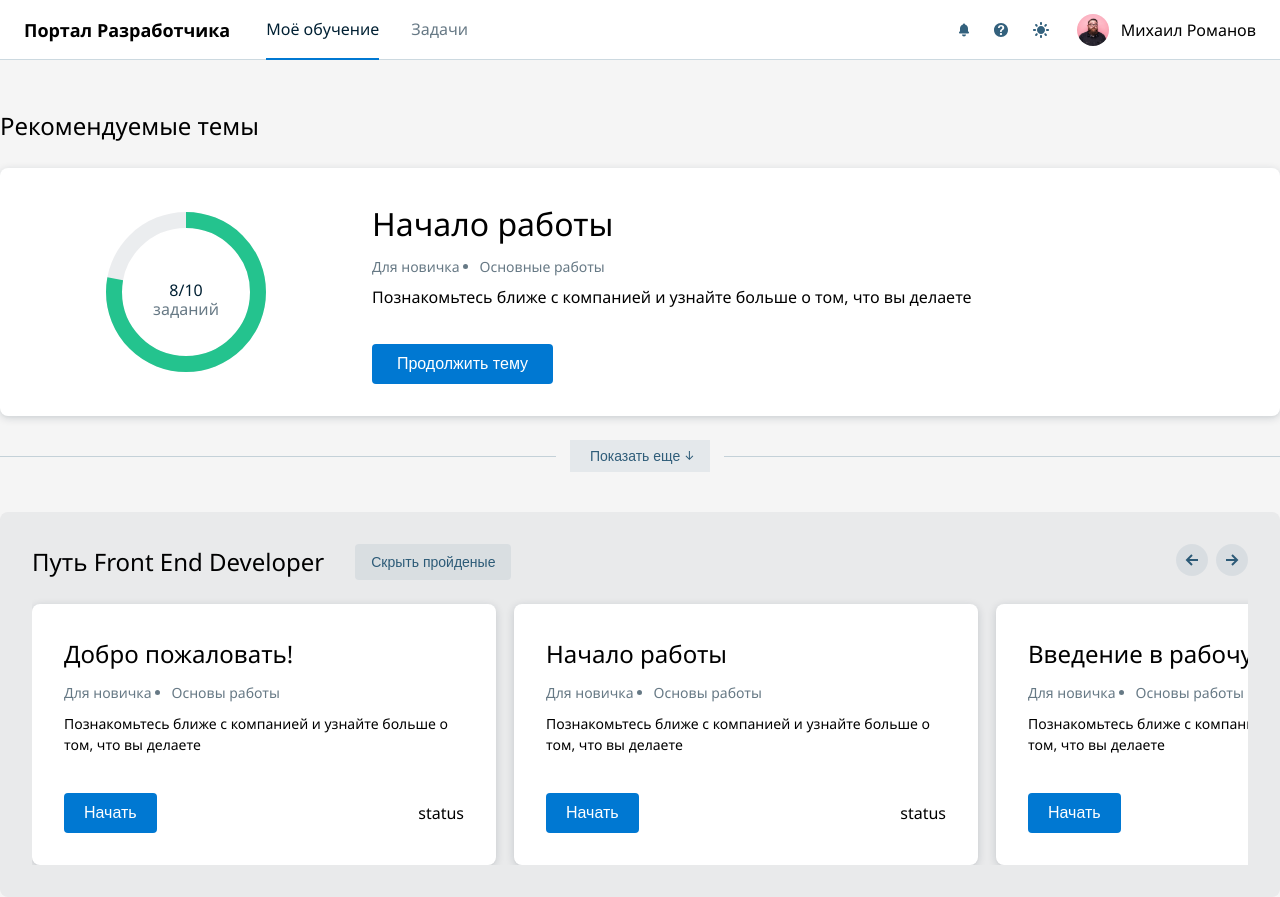
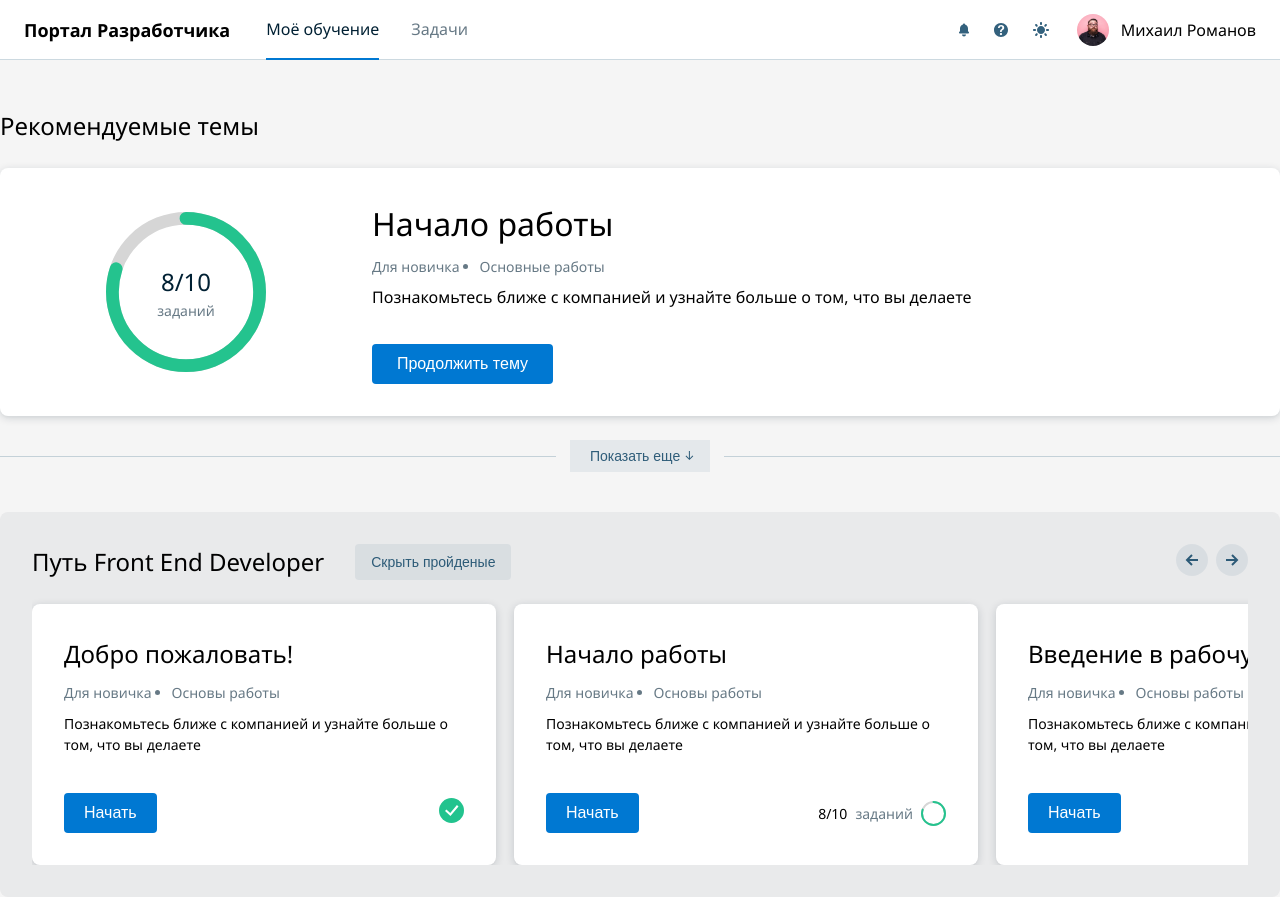
Before and after one commit to ssssed/developer-portal, a React (Vite) app: page / in a window 1280 px wide. Built offline with nearby package versions, Linux system fonts and the light colour scheme.

Commit message:
feat: frontend way is ready

```diff
--- a/package.json
+++ b/package.json
@@ -10,6 +10,7 @@
   },
   "dependencies": {
     "react": "^18.2.0",
+    "react-circular-progressbar": "^2.1.0",
     "react-dom": "^18.2.0",
     "react-router-dom": "^6.10.0",
     "swiper": "^9.2.0"
--- a/src/components/ProgressBar/ProgressBar.scss
+++ b/src/components/ProgressBar/ProgressBar.scss
@@ -1,28 +1,29 @@
 @import "../../utils/variable.scss";
 
 .progress-bar {
-  display: block;
-  min-width: 160px;
+  display: flex;
+  align-items: center;
+  gap: 8px;
+
+  &__text {
+    color: $typo-primary;
+    font-weight: 400;
+    font-size: 24px;
+    line-height: 150%;
+
+    &_small {
+      font-size: 14px;
+    }
+  }
+
+  &__secondary-text {
+    color: $typo-secondary;
+    font-weight: 400;
+    font-size: 14px;
+    line-height: 150%;
+  }
 }
 
-.progress-bar-bg {
-  fill: none;
-  stroke: $bg-ghost;
+.CircularProgressbar-path {
+  stroke: $bg-success !important;
 }
-
-.progress-bar-fg {
-  fill: none;
-  stroke: $bg-success;
-  stroke-linecap: butt;
-  transform: rotate(-90deg);
-  transform-origin: center;
-  transition: stroke-dashoffset 0.5s ease-in-out;
-}
-
-.progress-bar-text {
-  fill: $typo-primary;
-}
-
-.progress-bar-secondary-text {
-  fill: $typo-secondary;
-}
--- a/src/components/ProgressBar/ProgressBar.tsx
+++ b/src/components/ProgressBar/ProgressBar.tsx
@@ -1,71 +1,55 @@
-import React, { useEffect, useState } from "react";
+import React from "react";
 import "./ProgressBar.scss";
+import done from "../../assets/done.svg";
+import {
+  CircularProgressbar,
+  CircularProgressbarWithChildren,
+} from "react-circular-progressbar";
 
 interface ProgressBarProps {
   progress: number;
   size?: number;
-  thickness?: number;
   totalTasks: number;
+  type?: "small" | "normal";
 }
 
 const ProgressBar: React.FC<ProgressBarProps> = ({
   progress,
   size = 160,
-  thickness = 16,
   totalTasks,
+  type = "normal",
 }) => {
-  const [offset, setOffset] = useState<number>(0);
+  if (totalTasks === progress)
+    return <img src={done} width={size} height={size} alt="done" />;
 
-  useEffect(() => {
-    const progressOffset = ((totalTasks - progress) / totalTasks) * 502;
-    setOffset(progressOffset);
-  }, [setOffset, progress, totalTasks]);
-
-  const radius = (size - thickness) / 2;
-  const circumference = radius * 2 * Math.PI;
+  if (type === "small") {
+    return (
+      <div className="progress-bar">
+        <span className="progress-bar__text_small">
+          {progress !== 0 && progress + "/"}
+          {totalTasks}
+        </span>
+        <span className="progress-bar__secondary-text">заданий</span>
+        <div style={{ width: size, height: size }}>
+          <CircularProgressbar value={progress * 10} />
+        </div>
+      </div>
+    );
+  }
 
   return (
-    <svg
-      className="progress-bar"
-      width={size}
-      height={size}
-      viewBox={`0 0 ${size} ${size}`}
-    >
-      <circle
-        className="progress-bar-bg"
-        cx={size / 2}
-        cy={size / 2}
-        r={radius}
-        strokeWidth={`${thickness}px`}
-      />
-      <circle
-        className="progress-bar-fg"
-        cx={size / 2}
-        cy={size / 2}
-        r={radius}
-        strokeWidth={`${thickness}px`}
-        strokeDasharray={`${circumference}px ${circumference}px`}
-        strokeDashoffset={`${offset}px`}
-        strokeLinecap="butt"
-      />
-      <text
-        className="progress-bar-text font2XL"
-        x="50%"
-        y="50%"
-        textAnchor="middle"
-        dominantBaseline="middle"
-      >
-        {progress}/{totalTasks}
-        <tspan
-          dy="1.2em"
-          x="50%"
-          dominantBaseline="middle"
-          className="progress-bar-secondary-text fontS"
-        >
-          заданий
-        </tspan>
-      </text>
-    </svg>
+    <div style={{ width: size, height: size }}>
+      <CircularProgressbarWithChildren value={progress * 10}>
+        {type === "normal" && (
+          <React.Fragment>
+            <span className="progress-bar__text">
+              {progress}/{totalTasks}
+            </span>
+            <span className="progress-bar__secondary-text">заданий</span>
+          </React.Fragment>
+        )}
+      </CircularProgressbarWithChildren>
+    </div>
   );
 };
 
--- a/src/components/RecomendedTheme/RecomendedTheme.tsx
+++ b/src/components/RecomendedTheme/RecomendedTheme.tsx
@@ -1,5 +1,7 @@
 import ProgressBar from "../ProgressBar/ProgressBar";
 import "./RecomendedTheme.scss";
+import { CircularProgressbar } from "react-circular-progressbar";
+import "react-circular-progressbar/dist/styles.css";
 
 const RecomendedTheme = () => {
   return (
--- a/src/components/ThemeCard/ThemeCard.tsx
+++ b/src/components/ThemeCard/ThemeCard.tsx
@@ -1,5 +1,6 @@
 import { FC } from "react";
 import { IThemeCard } from "../../types";
+import ProgressBar from "../ProgressBar/ProgressBar";
 import "./ThemeCard.scss";
 
 const ThemeCard: FC<IThemeCard> = ({
@@ -23,7 +24,14 @@ const ThemeCard: FC<IThemeCard> = ({
         <p className="theme-card__text">{text}</p>
         <div className="theme-card__status-bar">
           <button className="theme-card__button">Начать</button>
-          <div>status</div>
+          <div>
+            <ProgressBar
+              type="small"
+              totalTasks={countTask}
+              progress={countCompletedTask}
+              size={25}
+            />
+          </div>
         </div>
       </div>
     </div>
```
Also changed, not shown: src/assets/done.svg (added), 1 other file (tests, documents, lock files or other folders).
